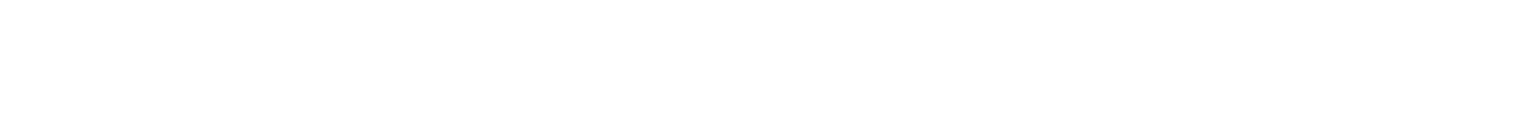
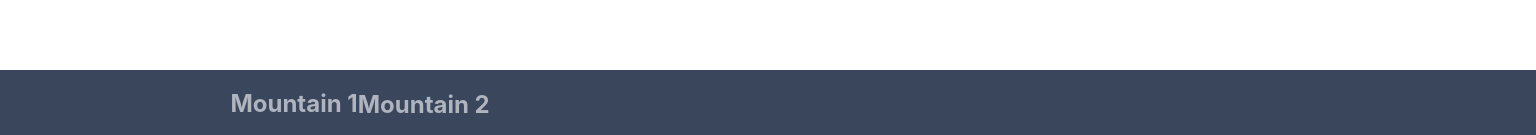
Before and after one commit to Parrasite9/coalitionTest, a React (Create React App) app: page / in a window 1536 px wide. Shown: the part 2178-2313 px from the top of the page. Before the commit the page ends 2248 px from the top, so only its background shows below. Built offline with nearby package versions, Linux system fonts and the light colour scheme.

Commit message:
FooterNav Adjusted

```diff
--- a/src/App.js
+++ b/src/App.js
@@ -18,6 +18,7 @@
       <Body />
       <MultipleItems />
       <NumberTwo />
+      <FooterNav />
 
 
     </div>
--- a/src/CSS/FooterNav.css
+++ b/src/CSS/FooterNav.css
@@ -2,6 +2,7 @@
     display: flex;
     background-color: #3a465c;
     padding-left: 15%;
+    width: 137%;
 }
 
 .footerNav > h2 > a {
@@ -18,3 +19,15 @@
     color: darkblue;
     text-decoration: underline;
 }
+
+@media (min-width: 1440px) {
+    .footerNav {
+        width: 93%;
+    }
+}
+
+@media (min-width: 1600px) {
+    .footerNav {
+        width: 85%;
+    }
+}
```
